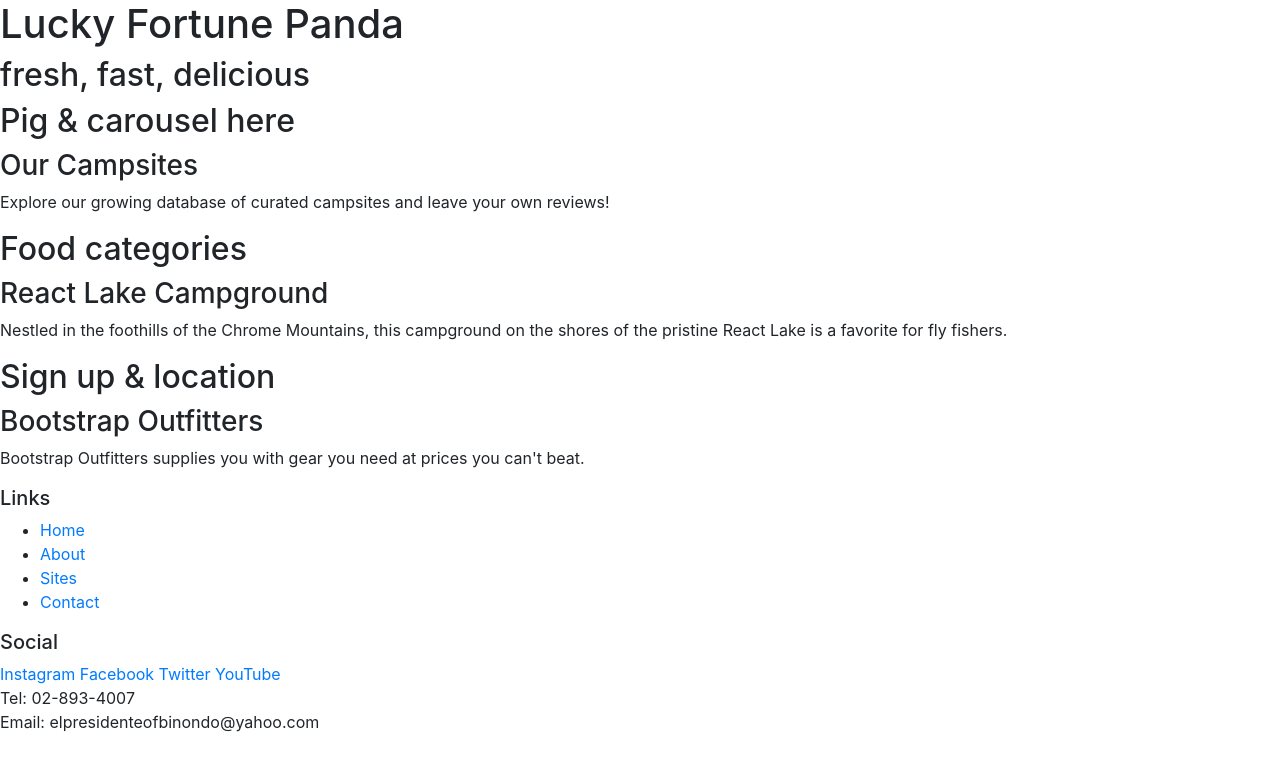
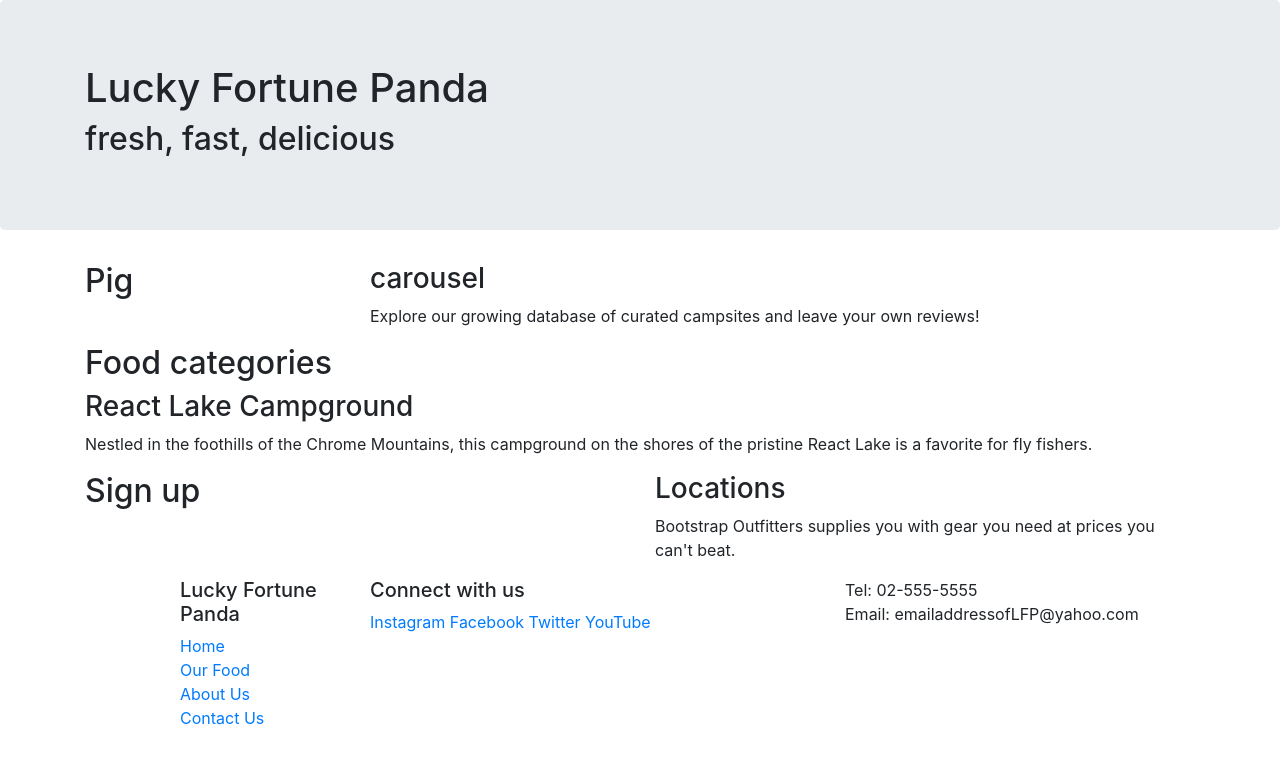
Before and after one commit to rachedev/git-pandaproject, a website: page index.html in a window 1280 px wide. Drawn offline with nearby package versions, Linux system fonts and the light colour scheme.

Commit message:
week1 get-strtd-bs 5

```diff
--- a/index.html
+++ b/index.html
@@ -13,51 +13,73 @@
 
 <body>
 
-    <header>
-        <div>
+    <header class="jumbotron">
+        <div class="container">
+            <div class="row">
+                <div class="col">
                     <h1>Lucky Fortune Panda</h1>
                     <h2>fresh, fast, delicious</h2>
                 </div>
+            </div>
+        </div>
     </header>
 
-    <div>
-        <h2>Pig & carousel here</h2>
-        <h3>Our Campsites</h3>
+    <div class="container">
+        <div class="row">
+            <div class="col-sm-4 col-md-3">
+                <h2>Pig</h2>
+            </div>
+            <div class="col">
+                <h3>carousel</h3>
                 <p>Explore our growing database of curated campsites and leave your own reviews!</p>
             </div>
+        </div>
 
-    <div>
+        <div class="row">
+            <div class="col">
                 <h2>Food categories</h2>
                 <h3>React Lake Campground</h3>
                 <p>Nestled in the foothills of the Chrome Mountains, this campground on the shores of the pristine React Lake is a favorite for fly fishers.</p>
             </div>
+        </div>
 
-    <div>
-        <h2>Sign up & location</h2>
-        <h3>Bootstrap Outfitters</h3>
+        <div class="row">
+            <div class="col-6">
+                <h2>Sign up</h2>
+            </div>
+            <div class="col-6">
+                <h3>Locations</h3>
                 <p>Bootstrap Outfitters supplies you with gear you need at prices you can't beat.</p>
+            </div>
+        </div>
     </div>
 
     <footer>
-        <div>
-            <h5>Links</h5>
-            <ul>
+        <div class="container">
+            <div class="row">
+                <div class="col-4 col-sm-2 offset-1">
+                    <h5>Lucky Fortune Panda</h5>
+                    <ul class="list-unstyled">
                         <li><a href="#">Home</a></li>
-                <li><a href="#">About</a></li>
-                <li><a href="#">Sites</a></li>
-                <li><a href="#">Contact</a></li>
+                        <li><a href="#">Our Food</a></li>
+                        <li><a href="#">About Us</a></li>
+                        <li><a href="#">Contact Us</a></li>
                     </ul>
                 </div>
-        <div>
-            <h5>Social</h5>
+
+                <div class="col-6 col-sm-5">
+                    <h5>Connect with us</h5>
                     <a href="http://instagram.com/">Instagram</a>
                     <a href="http://facebook.com/">Facebook</a>
                     <a href="http://twitter.com/">Twitter</a>
                     <a href="http://youtube.com/">YouTube</a>
                 </div>
-        <div>
-            Tel: 02-893-4007<br />
-            Email: elpresidenteofbinondo@yahoo.com
+
+                <div class="col-sm-4">
+                    Tel: 02-555-5555<br />
+                    Email: emailaddressofLFP@yahoo.com
+                </div>
+            </div>
         </div>
     </footer>
 
```
Lines whose indentation alone changed are shown as unchanged.
